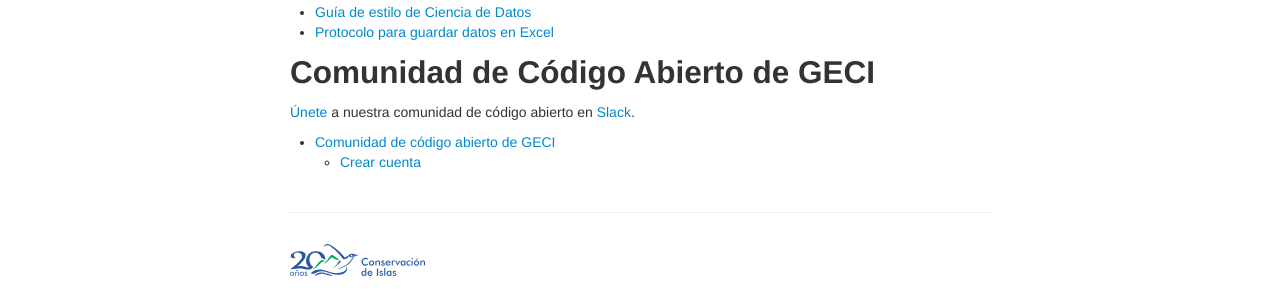
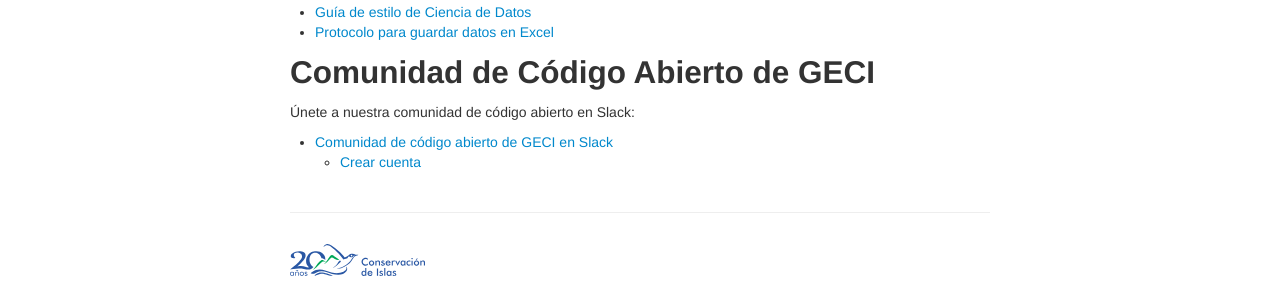
Before and after one commit to LizethMReyes/islasgeci.github.io, a Jekyll site: the page built from index.md, in a window 1280 px wide. Shown: the part 532-826 px from the top of the page. Built offline with Jekyll 4.4.1, drawn with Linux system fonts in a browser that asks for light colours.

Commit message:
Elimina vínculos repetidos en la mísma página

```diff
--- a/index.md
+++ b/index.md
@@ -28,7 +28,8 @@ Los objetivos de Ciencia de Datos en GECI son la optimización de recursos para
 
 ## Comunidad de Código Abierto de GECI
 
-[Únete](https://join.slack.com/t/islasgeci/shared_invite/zt-f8kqlr2t-C8dO0JthMxaT81ShJiNk0w) a nuestra comunidad de código abierto en [Slack](https://islasgeci.slack.com).
+Únete a nuestra comunidad de código abierto en Slack:
 
-- [Comunidad de código abierto de GECI](https://islasgeci.slack.com)
-    - [Crear cuenta](https://join.slack.com/t/islasgeci/shared_invite/zt-f8kqlr2t-C8dO0JthMxaT81ShJiNk0w)
+- [Comunidad de código abierto de GECI en Slack](https://islasgeci.slack.com)
+    - [Crear
+      cuenta](https://join.slack.com/t/islasgeci/shared_invite/zt-f8kqlr2t-C8dO0JthMxaT81ShJiNk0w)
```
Also changed, not shown: ReadMe.md.
